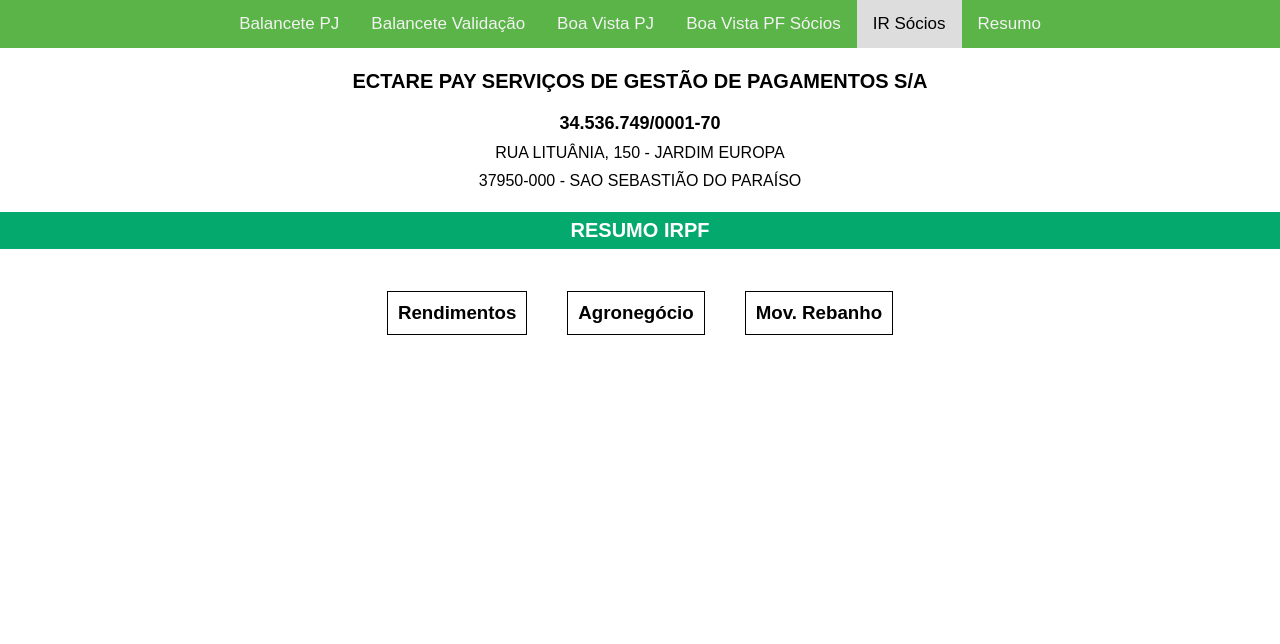
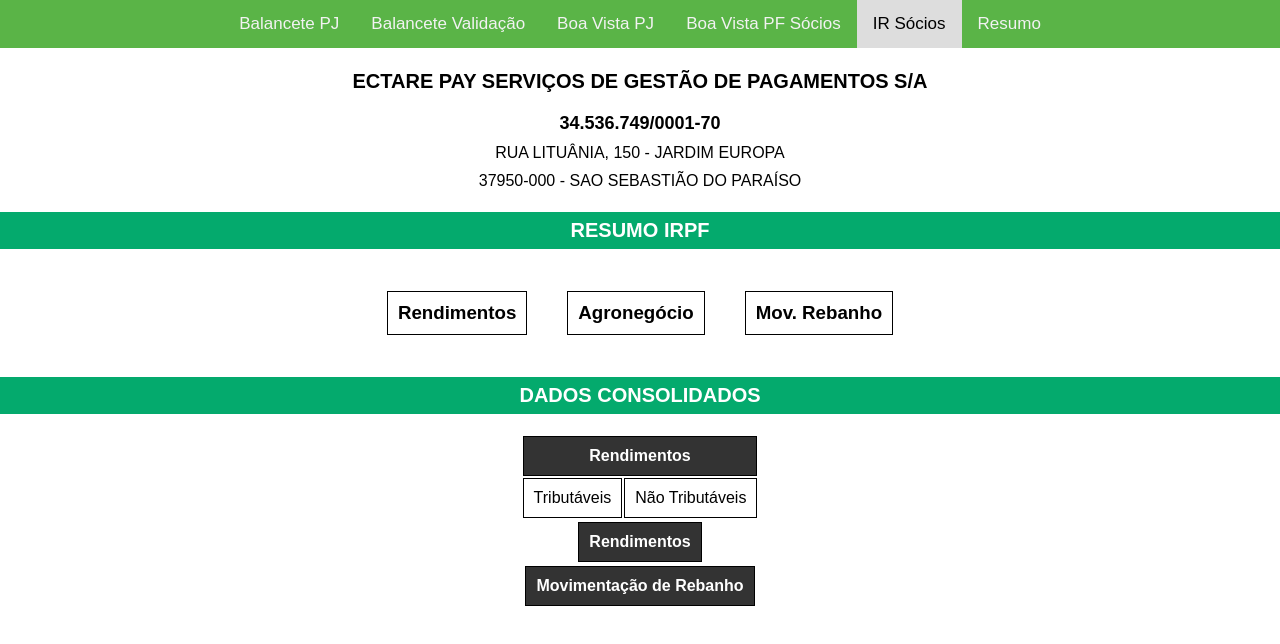
Before and after one commit to leogrocha/ProjectRelatorio, a website: page irSocios/irSocios.html in a window 1280 px wide. Drawn offline with Linux system fonts and the light colour scheme.

Commit message:
table resumo boa vista

```diff
--- a/boaVistaPj/styleBoaVistaPj.css
+++ b/boaVistaPj/styleBoaVistaPj.css
@@ -188,7 +188,6 @@ body {
 
 #container-resumo-boavista {
     display: flex;
-    flex-direction: column;
     align-items: center;
     justify-content: center;
     margin-top: 20px;
--- a/irSocios/irSocios.html
+++ b/irSocios/irSocios.html
@@ -56,8 +56,23 @@
                 </div>
             </div>
 
+            <div class="title">
+                <h1 class="h1-title">DADOS CONSOLIDADOS</h1>
+            </div>
+
+            <div class="container-dados-consolidados">
+
+                <div id="table_rendimentos"></div>
+
+                <div id="table_agronegocio"></div>
+
+                <div id="table_mov_rebanho"></div>
+            </div>
+
 
         </div>
     </div>
+
+    <script type="module" src="./scriptIrSocios.js"></script>
 </body>
 </html>
--- /dev/null
+++ b/irSocios/scriptIrSocios.js
@@ -0,0 +1,86 @@
+// import requestOptions from "../model/requestOptions.js";
+
+// const BASE_URL = "http://analisededados.ectare.com.br/relatorio";
+
+// function get_data() {
+//     try {
+//         fetch(BASE_URL, requestOptions)
+//             .then(res => res.json())
+//             .then(result => {
+//                 console.log(result)
+//                 //relatorio(result)
+//                 console.log(result.data.boavista);
+//             })
+//     } catch (error) {
+//         console.log('error', error);
+//     }
+// }
+
+// get_data();
+
+function get_table_rendimentos() {
+    const table = document.createElement('table');
+    const thead = document.createElement('thead');
+    const tbody = document.createElement('tbody');
+
+    table.appendChild(thead);
+    table.appendChild(tbody);
+
+    document.getElementById('table_rendimentos').appendChild(table);
+
+    const row_1 = document.createElement('tr');
+    const th_rendimentos = document.createElement('th');
+    th_rendimentos.innerText = 'Rendimentos';
+    row_1.appendChild(th_rendimentos).colSpan = 2;
+    thead.appendChild(row_1);
+
+    const row_2 = document.createElement('tr');
+    const td_tributaveis = document.createElement('td');
+    td_tributaveis.innerText = 'Tributáveis';
+    const td_nao_tributaveis = document.createElement('td');
+    td_nao_tributaveis.innerText = 'Não Tributáveis';
+    row_2.appendChild(td_tributaveis);
+    row_2.appendChild(td_nao_tributaveis);
+    tbody.appendChild(row_2);
+}
+
+get_table_rendimentos();
+
+function get_table_agronegocio() {
+    const table = document.createElement('table');
+    const thead = document.createElement('thead');
+    const tbody = document.createElement('tbody');
+
+    table.appendChild(thead);
+    table.appendChild(tbody);
+
+    document.getElementById('table_agronegocio').appendChild(table);
+
+    const row_1 = document.createElement('tr');
+    const th_agronegocio = document.createElement('th');
+    th_agronegocio.innerText = 'Rendimentos';
+    row_1.appendChild(th_agronegocio).colSpan = 2;
+    thead.appendChild(row_1);
+}
+
+get_table_agronegocio();
+
+
+function get_table_mov_rebanho() {
+    const table = document.createElement('table');
+    const thead = document.createElement('thead');
+    const tbody = document.createElement('tbody');
+
+    table.appendChild(thead);
+    table.appendChild(tbody);
+
+    document.getElementById('table_mov_rebanho').appendChild(table);
+
+    const row_1 = document.createElement('tr');
+    const th_movRebanho = document.createElement('th');
+    th_movRebanho.innerText = 'Movimentação de Rebanho';
+    row_1.appendChild(th_movRebanho).colSpan = 7;
+    thead.appendChild(row_1);
+}
+
+get_table_mov_rebanho();
--- a/irSocios/styleIrSocios.css
+++ b/irSocios/styleIrSocios.css
@@ -100,3 +100,29 @@ body {
     padding: 10px;
     border: 1px solid black;
 }
+
+.container-dados-consolidados {
+    display: flex;
+    justify-content: center;
+    align-items: center;
+    flex-direction: column;
+    margin-top: 20px;
+}
+
+table tr th {
+    font-weight: bold;
+    border: 1px solid black;
+    background-color: #333;
+    color: white;
+}
+
+table th,
+td {
+    padding: 10px;
+    text-align: center;
+}
+
+table tr,
+td {
+    border: 1px solid black;
+}
--- a/model/boavista_pj.js
+++ b/model/boavista_pj.js
@@ -7,5 +7,7 @@ export default class BoaVistaPJ {
         this.cheques_sustados = boavista[0].descricao.cheques_sustados;
         this.cheques_sem_fundo = boavista[0].descricao.cheques_sem_fundo;
         this.cheques_devolvidos_informados_usuario = boavista[0].descricao.cheques_devolvidos_informados_usuario;
+
+        this.periodo = boavista[0].consultas;
     }
 }
```
Also changed, not shown: boaVistaPfSocios/boaVistaPfSocios.html (+2 -2 lines), boaVistaPj/scriptBoaVistaPj.js (+33 -17 lines).
